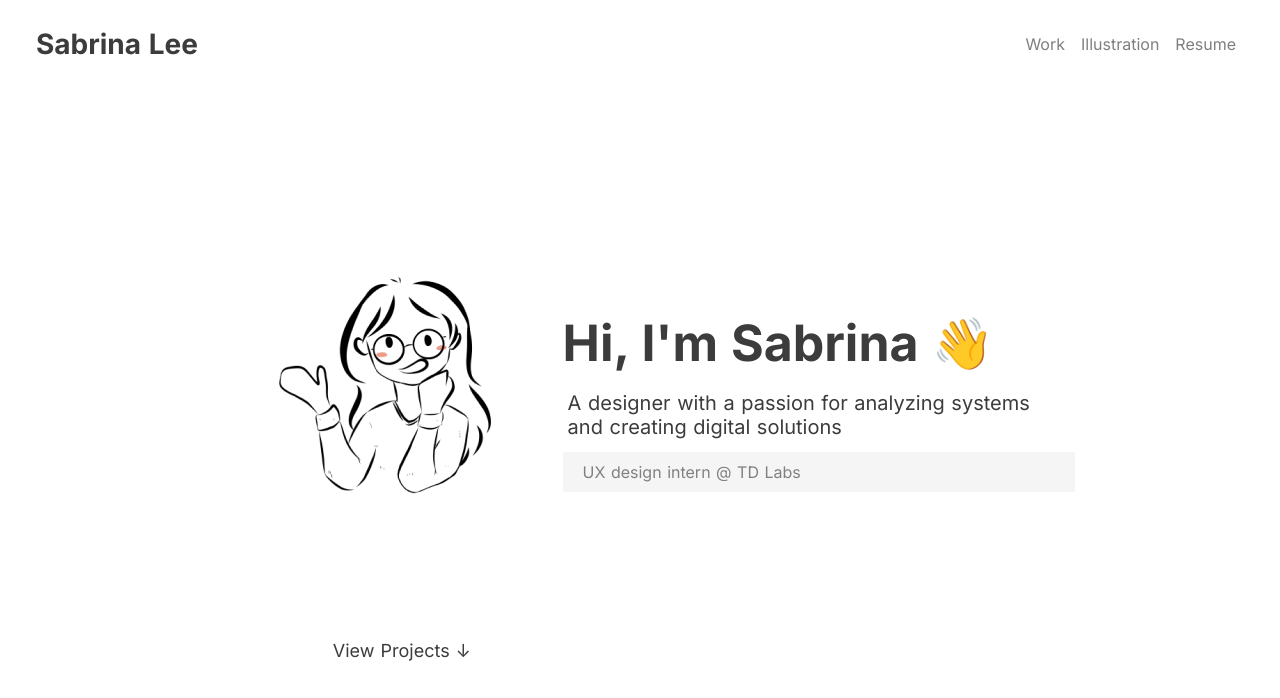
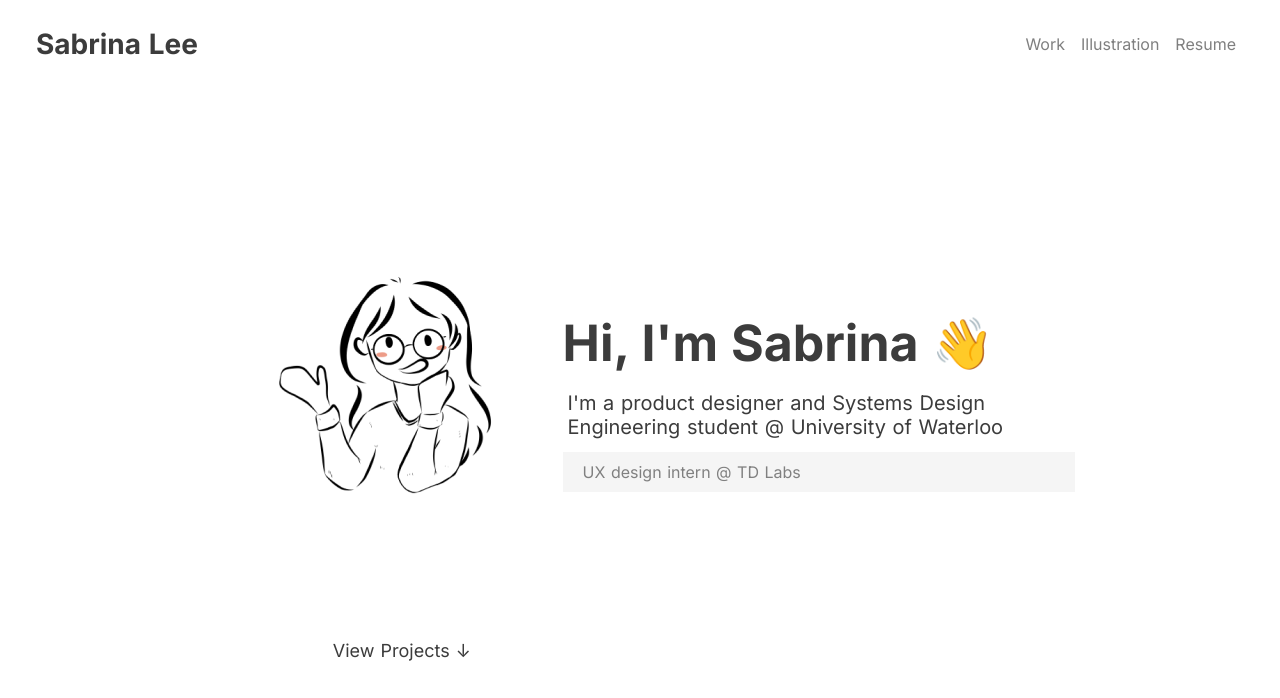
Before and after one commit to sabrinaelee/sabrinaelee.github.io, a Nuxt app: page / in a window 1280 px wide. Shown: the top 698 px of the page. Built offline with nearby package versions, Linux system fonts and the light colour scheme.

Commit message:
Refactor

```diff
--- a/pages/index.vue
+++ b/pages/index.vue
@@ -23,8 +23,8 @@
         <div class="hello-column2">
           <h1>Hi, I'm Sabrina 👋</h1>
           <h2>
-            A designer with a passion for analyzing systems and creating digital
-            solutions
+           I'm a product designer and Systems Design Engineering student @
+            University of Waterloo
           </h2>
           <div class="previous">
             UX design intern @ <a href="https://tdlab.io/"> TD Labs </a>
```
